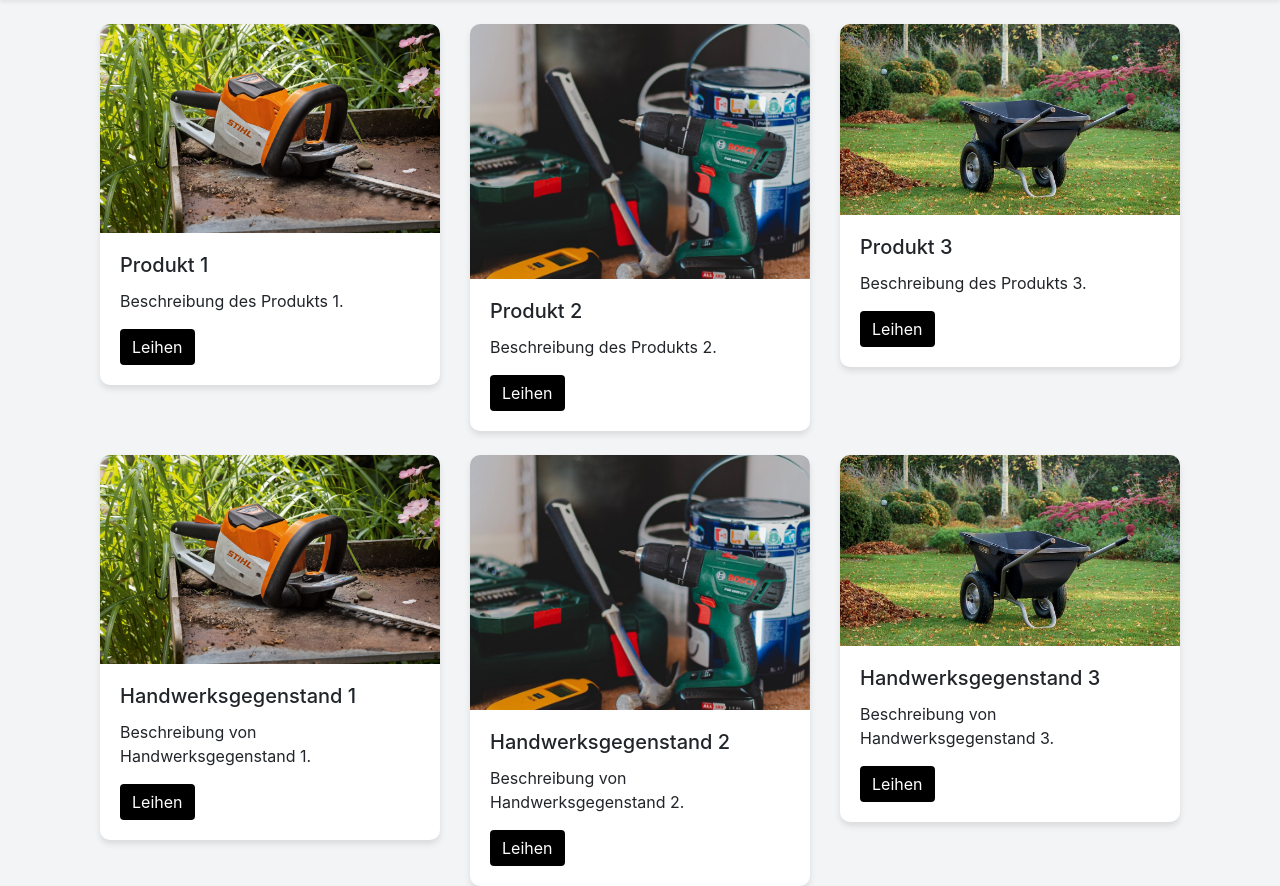
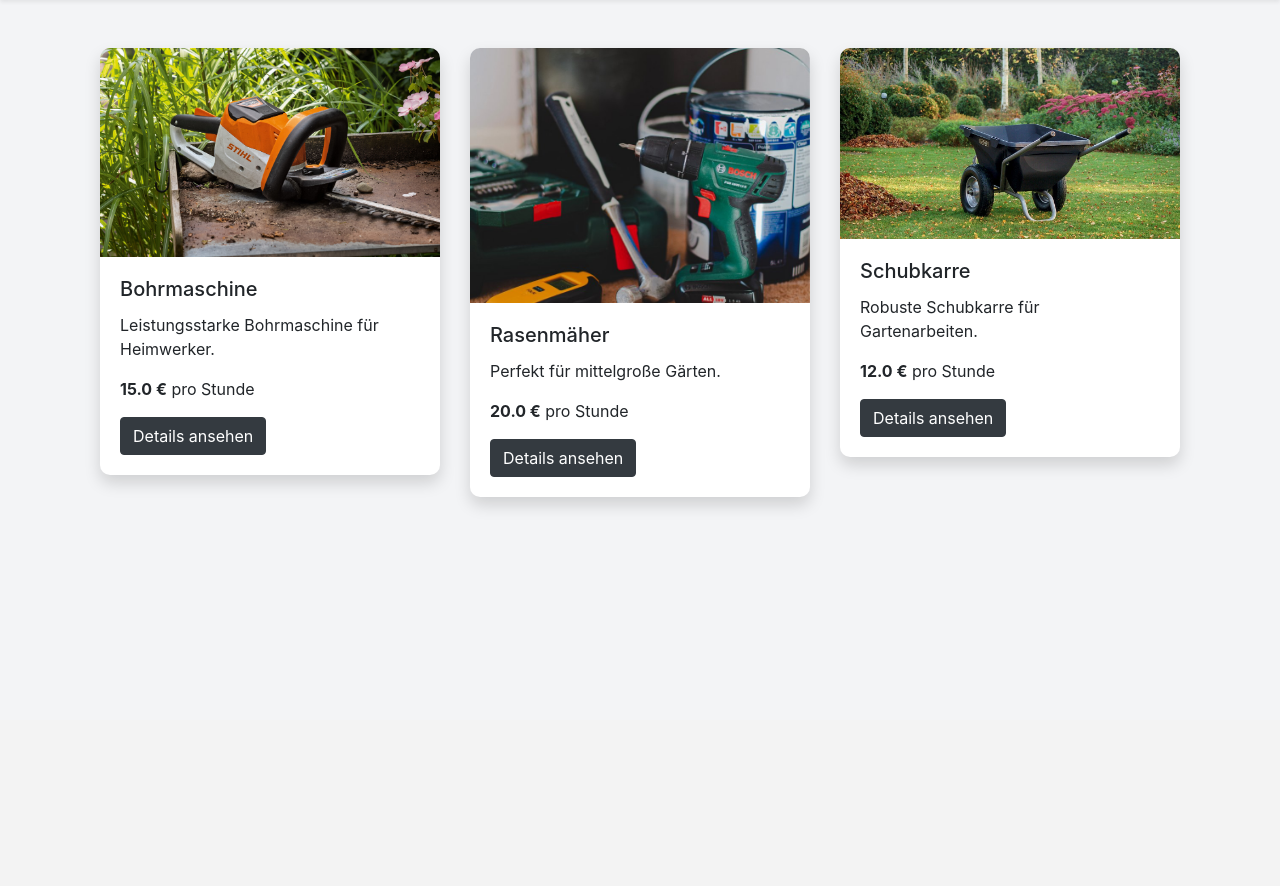
Before and after one commit to click2move/TradeLocal, a Flask app: page / in a window 1280 px wide. Shown: the part 80-966 px from the top of the page. After the commit the page ends 588 px from the top, so only its background shows below. Run offline with Flask 3, Linux system fonts and the light colour scheme; some libraries are stand-ins or nearby versions.

Commit message:
Bearbeitung in home.html. Cards sind nun dynamisch und Produktinformationen können aus dem Backend kommen, trotzdem mit ein paar Beispieldaten beliefert, damit hier weiterhin etwas angezeigt wird

```diff
--- a/website/templates/home.html
+++ b/website/templates/home.html
@@ -3,75 +3,21 @@
 {% block title %}Home{% endblock %}
 
 {% block content %}
-
-
-<!-- Cards -->
-<div class="container mt-4">
+<div class="container mt-5"> <!-- Die Klasse mt-5 fügt einen oberen Abstand hinzu -->
   <div class="row">
-    <div class="col-md-4">
-      <div class="card">
-        <img class="card-img-top" src="{{ url_for('static', filename='b1.jpg') }}" alt="Produktbild">
+    {% for product in products %}
+    <div class="col-md-4 mb-4">
+      <div class="card shadow">
+        <img class="card-img-top" src="{{ url_for('static', filename=product.image_url) }}" alt="{{ product.name }}">
         <div class="card-body">
-          <h5 class="card-title">Produkt 1</h5>
-          <p class="card-text">Beschreibung des Produkts 1.</p>
-          <a href="#" class="btn btn-primary">Leihen</a>
+          <h5 class="card-title">{{ product.name }}</h5>
+          <p class="card-text">{{ product.description }}</p>
+          <p class="card-text"><strong>{{ product.price }} €</strong> pro Stunde</p>
+          <a href="{{ url_for('views.produkt_detail', produkt_id=product.id) }}" class="btn btn-dark">Details ansehen</a>
         </div>
       </div>
     </div>
-    <div class="col-md-4">
-      <div class="card">
-        <img class="card-img-top" src="{{ url_for('static', filename='b2.jpg') }}" alt="Produktbild">
-        <div class="card-body">
-          <h5 class="card-title">Produkt 2</h5>
-          <p class="card-text">Beschreibung des Produkts 2.</p>
-          <a href="#" class="btn btn-primary">Leihen</a>
-        </div>
-      </div>
-    </div>
-    <div class="col-md-4">
-      <div class="card">
-        <img class="card-img-top" src="{{ url_for('static', filename='b3.jpg') }}" alt="Produktbild">
-        <div class="card-body">
-          <h5 class="card-title">Produkt 3</h5>
-          <p class="card-text">Beschreibung des Produkts 3.</p>
-          <a href="#" class="btn btn-primary">Leihen</a>
-        </div>
-      </div>
-    </div>
-  </div>
-  <!-- Additional Cards -->
-  <div class="row mt-4">
-    <div class="col-md-4">
-      <div class="card">
-        <img class="card-img-top" src="{{ url_for('static', filename='b1.jpg') }}" alt="Handwerksgegenstand 1">
-        <div class="card-body">
-          <h5 class="card-title">Handwerksgegenstand 1</h5>
-          <p class="card-text">Beschreibung von Handwerksgegenstand 1.</p>
-          <a href="#" class="btn btn-primary">Leihen</a>
-        </div>
-      </div>
-    </div>
-    <div class="col-md-4">
-      <div class="card">
-        <img class="card-img-top" src="{{ url_for('static', filename='b2.jpg') }}" alt="Handwerksgegenstand 2">
-        <div class="card-body">
-          <h5 class="card-title">Handwerksgegenstand 2</h5>
-          <p class="card-text">Beschreibung von Handwerksgegenstand 2.</p>
-          <a href="#" class="btn btn-primary">Leihen</a>
-        </div>
-      </div>
-    </div>
-    <div class="col-md-4">
-      <div class="card">
-        <img class="card-img-top" src="{{ url_for('static', filename='b3.jpg') }}" alt="Handwerksgegenstand 3">
-        <div class="card-body">
-          <h5 class="card-title">Handwerksgegenstand 3</h5>
-          <p class="card-text">Beschreibung von Handwerksgegenstand 3.</p>
-          <a href="#" class="btn btn-primary">Leihen</a>
-        </div>
-      </div>
-    </div>
+    {% endfor %}
   </div>
 </div>
-
 {% endblock %}
--- a/website/views.py
+++ b/website/views.py
@@ -3,24 +3,27 @@ from flask_login import current_user
 from .models import Note  # Modell für Notizen
 from . import db
 import json
-
+from .models import Product  # Import der Product-Klasse
 views = Blueprint('views', __name__)
 
 # Home-Route: Produktübersicht
+
 @views.route('/', methods=['GET', 'POST'])
 def home():
-    if request.method == 'POST':
-        note = request.form.get('note')  # Für Notizen (falls weiterhin benötigt)
+    # Filterlogik (optional)
+    search = request.args.get('search', '')
+    category = request.args.get('category', '')
 
-        if len(note) < 1:
-            flash('Note is too short!', category='error')
-        else:
-            new_note = Note(data=note, user_id=current_user.id)  # Note speichern
-            db.session.add(new_note)
-            db.session.commit()
-            flash('Note added!', category='success')
+    # Produkte aus der Datenbank abfragen
+    query = Product.query
+    if search:
+        query = query.filter(Product.name.contains(search) | Product.description.contains(search))
+    if category:
+        query = query.filter(Product.category == category)
 
-    return render_template("home.html", user=current_user)
+    products = query.all()
+
+    return render_template("home.html", products=products)
 
 # Warenkorb-Route
 @views.route('/warenkorb')
```
Also changed, not shown: website/__init__.py (+31 -1 lines), instance/database.db.
